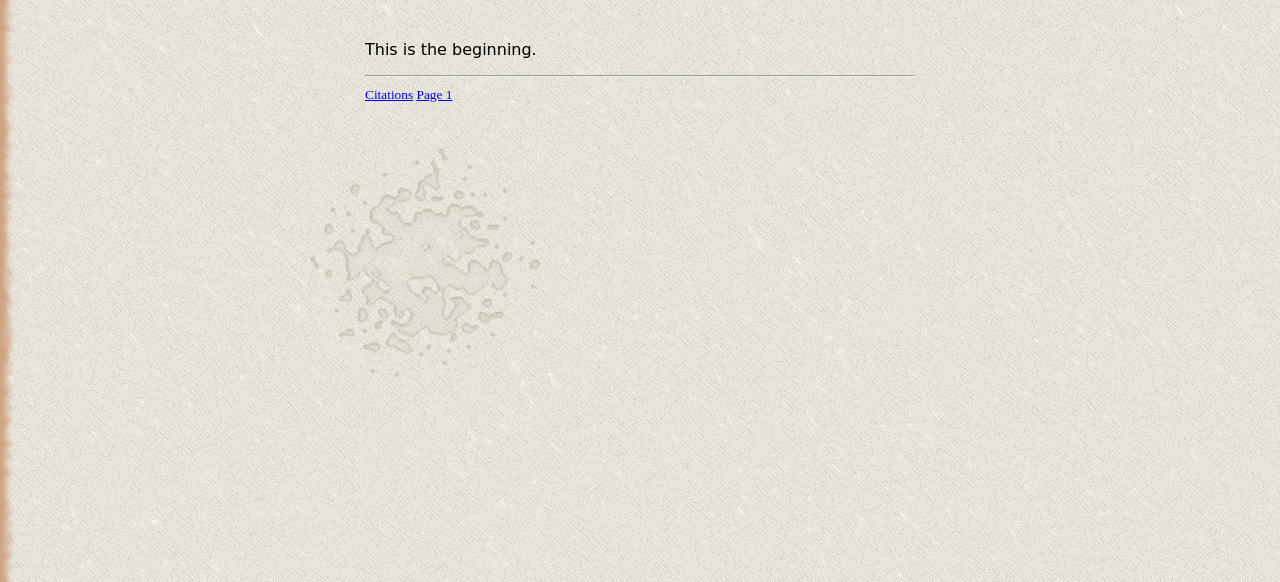
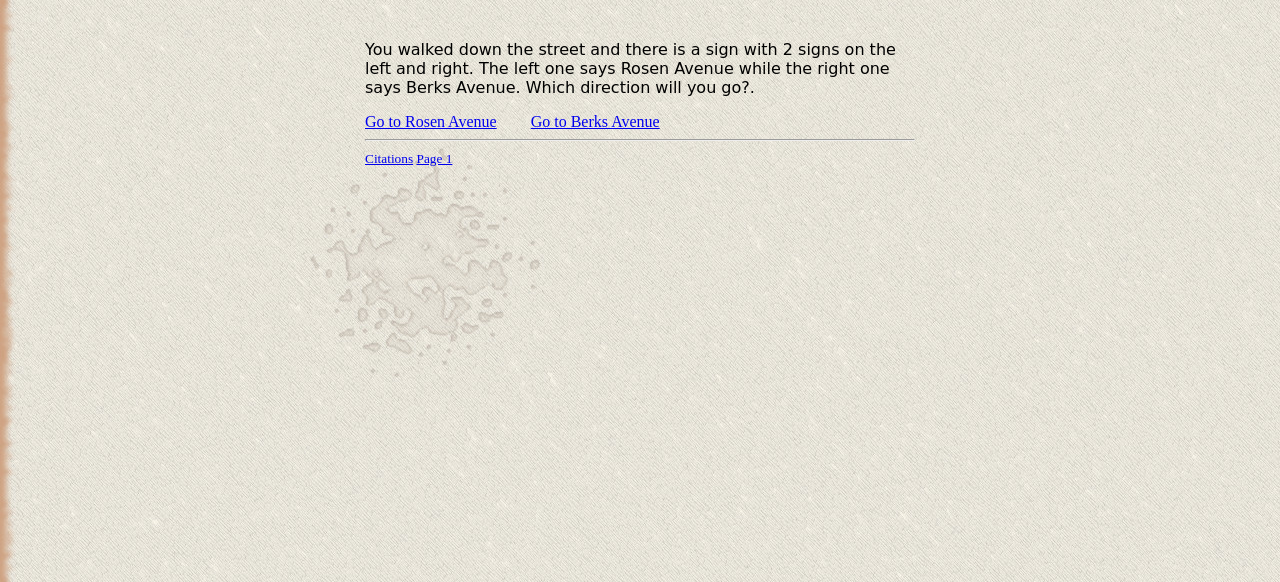
Before and after one commit to IACS-26-27/web-design-1-cyoa-group-3, a website: page index.html in a window 1280 px wide. Shown: the part 218-800 px from the top of the page. Drawn offline with Linux system fonts and the light colour scheme.

Commit message:
added introduction

```diff
--- a/index.html
+++ b/index.html
@@ -13,7 +13,11 @@
   </head>
   <body>
     <h1>Choose Your Own Adventure</h1>
-    <p>This is the beginning.</p>
+    <p>You walked down the street and there is a sign with 2 signs on the left and right.
+      The left one says Rosen Avenue while the right one says Berks Avenue. Which direction will you
+      go?.</p>
+      <a href="rosen.html">Go to Rosen Avenue</a>
+      <a href="berks.html" style="padding: 30px">Go to Berks Avenue</a>
     <hr />
     <small>
       <a href="citations.html">Citations</a>
```
Also changed, not shown: berks.html (added), rosen.html (added).
